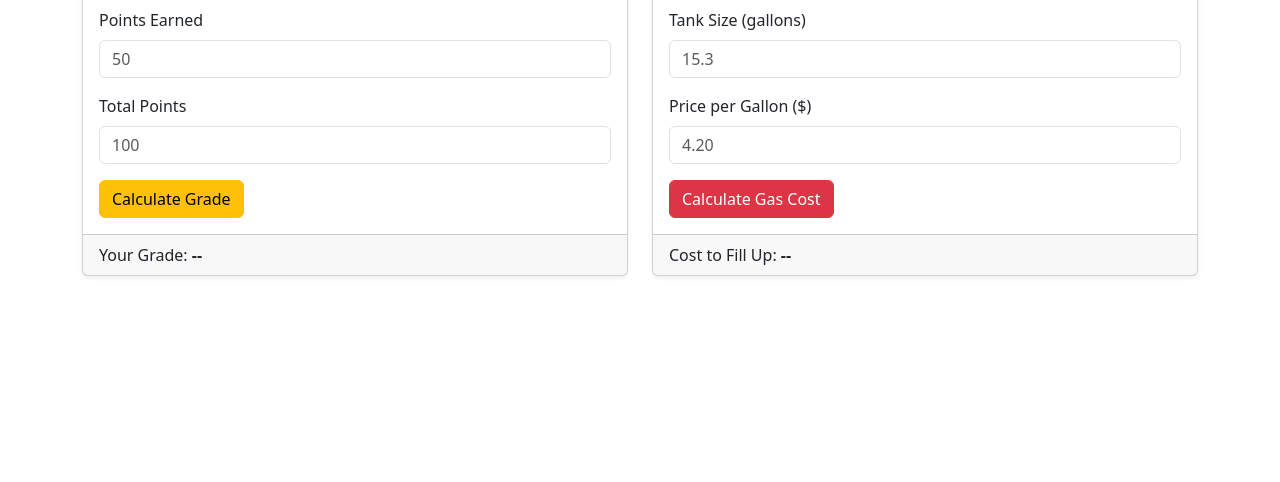
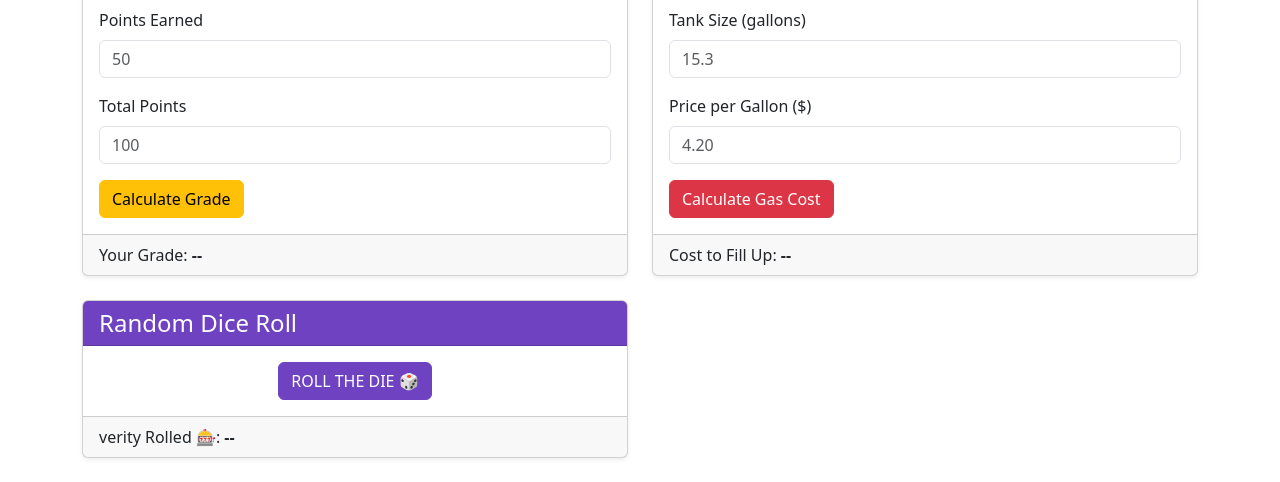
Before and after one commit to JacobBrake1122/miniprojects, a plain HTML site: page index.html in a window 1280 px wide. Shown: the part 534-1016 px from the top of the page. Before the commit the page ends 834 px from the top, so only its background shows below. Drawn offline with nearby package versions, Linux system fonts and the light colour scheme; files that its build step writes are made by us from their sources.

```diff
--- a/css/style.css
+++ b/css/style.css
@@ -0,0 +1,21 @@
+.bg-purple {
+    --bs-bg-opacity: 1;
+    background-color: #6f42c1 !important;
+}
+
+.btn-purple {
+    --bs-btn-color: #fff;
+    --bs-btn-bg: #6f42c1;
+    --bs-btn-border-color: #6f42c1;
+    --bs-btn-hover-color: #fff;
+    --bs-btn-hover-bg: #8158cd;
+    --bs-btn-hover-border-color: #9670dc;
+    --bs-btn-focus-shadow-rgb: 217, 164, 6;
+    --bs-btn-active-color: #fff;
+    --bs-btn-active-bg: #8158cd;
+    --bs-btn-active-border-color: #9670dc;
+    --bs-btn-active-shadow: inset 0 3px 5px rgba(0, 0, 0, 0.125);
+    --bs-btn-disabled-color: #fff;
+    --bs-btn-disabled-bg: #6f42c1;
+    --bs-btn-disabled-border-color: #6f42c1;
+}
--- a/index.html
+++ b/index.html
@@ -5,8 +5,8 @@
     <meta name="viewport" content="width=device-width, initial-scale=1.0">
     <link href="https://cdn.jsdelivr.net/npm/bootstrap@5.3.8/dist/css/bootstrap.min.css" rel="stylesheet"
         integrity="sha384-sRIl4kxILFvY47J16cr9ZwB07vP4J8+LH7qKQnuqkuIAvNWLzeN8tE5YBujZqJLB" crossorigin="anonymous">
-    <link rel="stylesheet" href="style.css">
     <title>Mini Projects - Intro to JS</title>
+    <link rel="stylesheet" href="css/style.css">
 </head>
 <body>
 
@@ -25,7 +25,7 @@
                     <div class="card-body">
                         <div class="mb-3">
                             <label for="subTotalInput" class="form-label">Subtotal ($)</label>
-                            <input type="number" class="form-control" id="subTotalInput" min="0" step="0.01" value="67.72">
+                            <input type="number" class="form-control" id="subTotalInput" min="0" step="0.01" placeholder="67.72">
                         </div>
                         <div class="mb-3">
                             <label for="percentageInput" class="form-label">Tip Percentage (as decimal, e.g. 0.2)</label>
@@ -113,6 +113,20 @@
             </div>
 
 
+                        <!-- Random Dice Roll -->
+            <div class="col-12 col-md-6">
+                <div class="card h-100 shadow-sm">
+                    <div class="card-header bg-purple text-white">
+                        <h2 class="h4 mb-0">Random Dice Roll</h2>
+                    </div>
+                    <div class="card-body text-center">
+                        <button type="button" class="btn btn-purple" id="dieButton">ROLL THE DIE 🎲</button>
+                    </div>
+                    <div class="card-footer">
+                        <p class="mb-0">verity Rolled 🎰: <strong id="diceOutput">--</strong></p>
+                    </div>
+                </div>
+            </div>
         </div>
     </div>
 
--- a/js/verity.js
+++ b/js/verity.js
@@ -4,6 +4,7 @@
 let checkOutput = document.getElementById('paycheckAmountOutput');
 let gradeOutput = document.getElementById('percentGradeOutput');
 let gasOutput = document.getElementById('gasCostOutput');
+let diceOutput = document.getElementById('diceOutput');
 
 
 let tipBtn = document.getElementById("tipButton");
@@ -100,3 +101,19 @@
 
 
 })
+
+let dieBtn = document.getElementById("dieButton");
+dieBtn.addEventListener('click', function () {
+
+    // Dice Roll Variables
+    let numberRolled;
+
+    // math for it
+    numberRolled = Math.floor(Math.random() * 6 + 1);
+
+    // 2 decimals
+    numberRolled = Math.floor(numberRolled);
+
+    // max output
+    diceOutput.innerHTML = numberRolled;
+})
```
